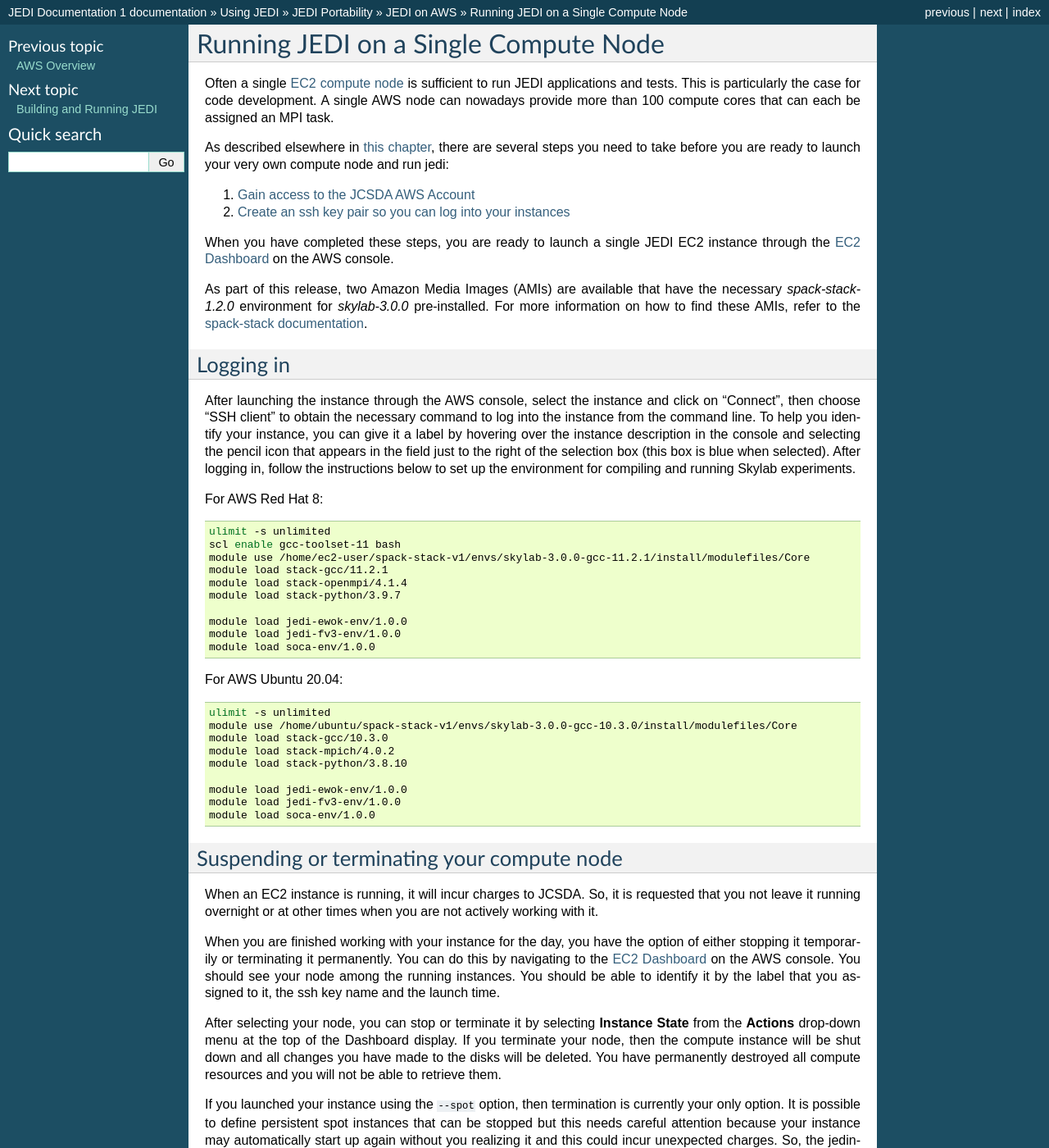
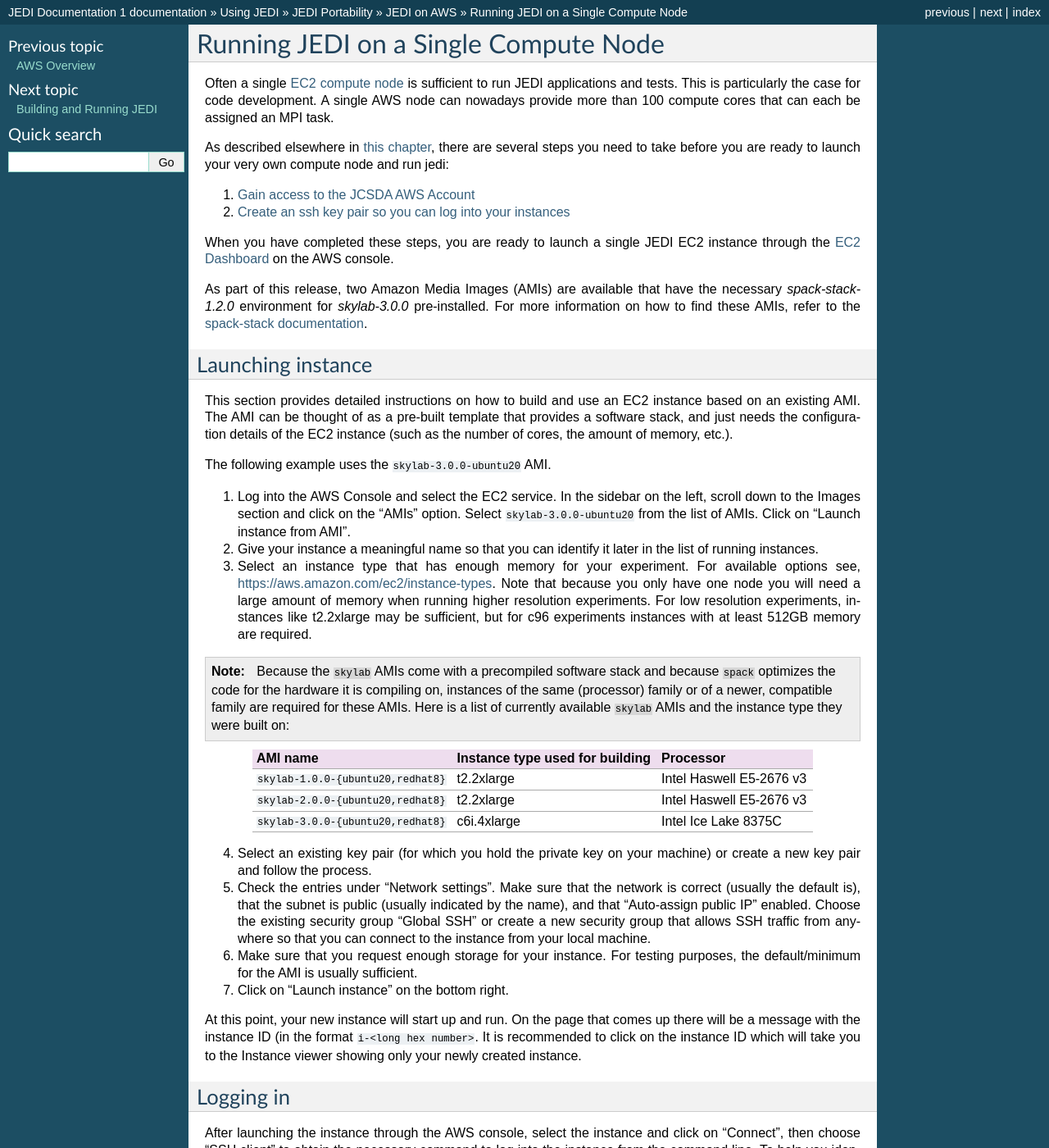
Before and after one commit to JCSDA/jedi-docs, a Sphinx documentation site: the page built from docs/using/jedi_environment/cloud/singlenode.rst, in a window 1280 px wide and 1400 px high. Shown: the whole window at 82% size. Built offline with Sphinx 7.4.7, drawn with Linux system fonts in a browser that asks for light colours; some of the changed text lies outside the part shown.

Commit message:
Add remaining section "Appendix A - Building an EC2 Instance from an AMI" from Friendly User docs (#542)
* Add detailed instructions on how to launch and connect to an AWS instance (singlenode)

* Fix formatting

```diff
--- a/docs/using/jedi_environment/cloud/singlenode.rst
+++ b/docs/using/jedi_environment/cloud/singlenode.rst
@@ -14,12 +14,61 @@
 
 As part of this release, two Amazon Media Images (AMIs) are available that have the necessary `spack-stack-1.2.0` environment for `skylab-3.0.0` pre-installed. For more information on how to find these AMIs, refer to the `spack-stack documentation <https://spack-stack.readthedocs.io/en/1.2.0/Platforms.html>`_.
 
-.. _aws-ssh:
+.. _singlenode-launch:
+
+Launching instance
+------------------
+
+This section provides detailed instructions on how to build and use an EC2 instance based on an existing AMI. The AMI can be thought of as a pre-built template that provides a software stack, and just needs the configuration details of the EC2 instance (such as the number of cores, the amount of memory, etc.).
+
+The following example uses the ``skylab-3.0.0-ubuntu20`` AMI.
+
+1. Log into the AWS Console and select the EC2 service. In the sidebar on the left, scroll down to the Images section and click on the "AMIs" option. Select ``skylab-3.0.0-ubuntu20`` from the list of AMIs. Click on "Launch instance from AMI".
+2. Give your instance a meaningful name so that you can identify it later in the list of running instances.
+3. Select an instance type that has enough memory for your experiment. For available options see, https://aws.amazon.com/ec2/instance-types. Note that because you only have one node you will need a large amount of memory when running higher resolution experiments. For low resolution experiments, instances like t2.2xlarge may be sufficient, but for c96 experiments instances with at least 512GB memory are required.
+
+.. note:: Because the ``skylab`` AMIs come with a precompiled software stack and because ``spack`` optimizes the code for the hardware it is compiling on, instances of the same (processor) family or of a newer, compatible family are required for these AMIs. Here is a list of currently available ``skylab`` AMIs and the instance type they were built on:
+
++-----------------------------------------+---------------------------------+--------------------------+
+| AMI name                                | Instance type used for building | Processor                |
++=========================================+=================================+==========================+
+| ``skylab-1.0.0-{ubuntu20,redhat8}``     | t2.2xlarge                      | Intel Haswell E5-2676 v3 |
++-----------------------------------------+---------------------------------+--------------------------+
+| ``skylab-2.0.0-{ubuntu20,redhat8}``     | t2.2xlarge                      | Intel Haswell E5-2676 v3 |
++-----------------------------------------+---------------------------------+--------------------------+
+| ``skylab-3.0.0-{ubuntu20,redhat8}``     | c6i.4xlarge                     | Intel Ice Lake 8375C     |
++-----------------------------------------+---------------------------------+--------------------------+
+
+4. Select an existing key pair (for which you hold the private key on your machine) or create a new key pair and follow the process.
+5. Check the entries under "Network settings". Make sure that the network is correct (usually the default is), that the subnet is public (usually indicated by the name), and that "Auto-assign public IP" enabled. Choose the existing security group  "Global SSH" or create a new security group that allows SSH traffic from anywhere so that you can connect to the instance from your local machine.
+6. Make sure that you request enough storage for your instance. For testing purposes, the default/minimum for the AMI is usually sufficient.
+7. Click on "Launch instance" on the bottom right.
+
+At this point, your new instance will start up and run. On the page that comes up there will be a message with the instance ID (in the format ``i-<long hex number>``. It is recommended to click on the instance ID which will take you to the Instance viewer showing only your newly created instance.
+
+.. _singlenode-ssh:
 
 Logging in
 ----------
 
-After launching the instance through the AWS console, select the instance and click on "Connect", then choose "SSH client" to obtain the necessary command to log into the instance from the command line. To help you identify your instance, you can give it a label by hovering over the instance description in the console and selecting the pencil icon that appears in the field just to the right of the selection box (this box is blue when selected). After logging in, follow the instructions below to set up the environment for compiling and running Skylab experiments.
+After launching the instance through the AWS console, select the instance and click on "Connect", then choose "SSH client" to obtain the necessary command to log into the instance from the command line. To help you identify your instance, you can give it a label by hovering over the instance description in the console and selecting the pencil icon that appears in the field just to the right of the selection box (this box is blue when selected).
+
+   .. note:: If you are going to run ewok, add ``-XY`` to the ssh command line arguments. After logging in, configure your AWS credentials by running ``aws configure``, or, if the AWS command line tools are not installed, by creating/editing ``~/.aws/credentials`` and pasting your amazon credentials in the following format:
+
+      .. code-block:: bash
+
+         [default]
+         aws_access_key_id=AKIAIOSFODNN7EXAMPLE
+         aws_secret_access_key=wJalrXUtnFEMI/K7MDENG/bPxRfiCYEXAMPLEKEY
+
+      Similarly, create/edit ``~/.aws/config`` and set your default region:
+
+      .. code-block:: bash
+
+         [default]
+         region = us-east-1
+
+After logging in, follow the instructions below to set up the environment for compiling and running Skylab experiments.
 
 For AWS Red Hat 8:
 
```
Also changed, not shown: docs/using/jedi_environment/cloud/overview.rst (+6 -6 lines).
